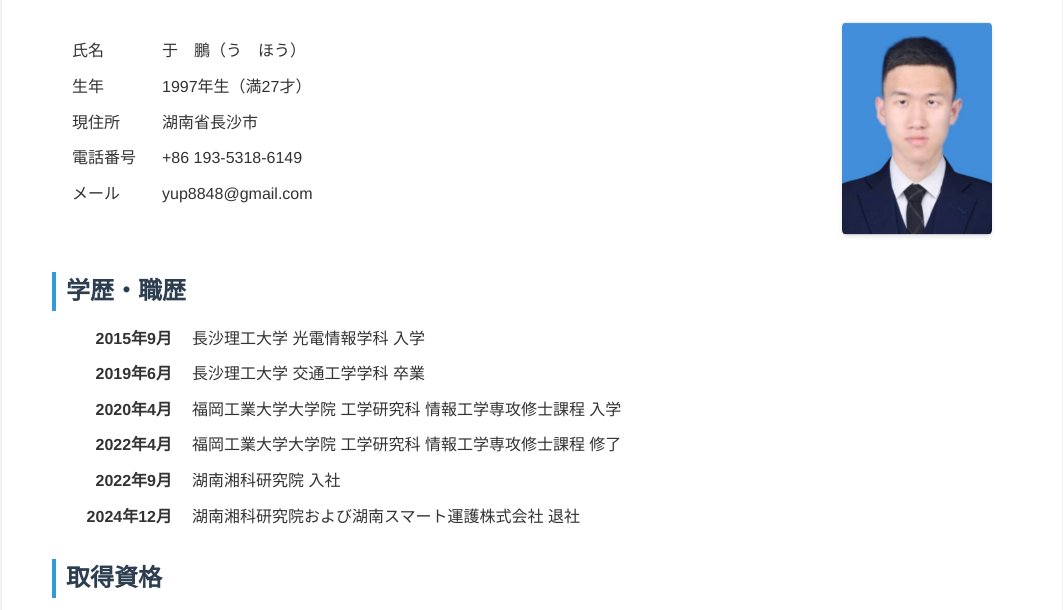
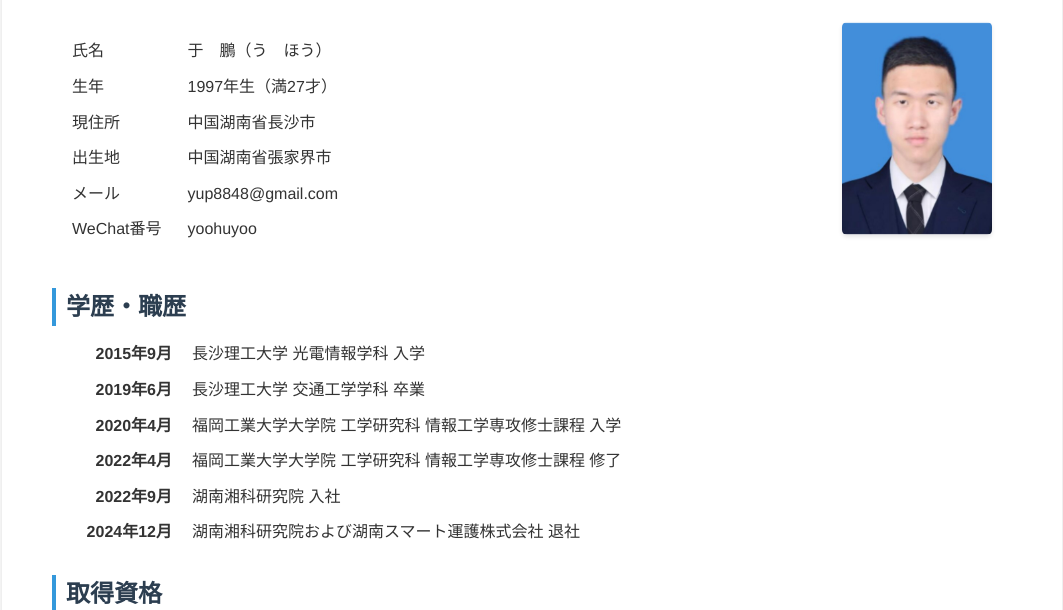
Before and after one commit to yup8848/yupeng.github.io, a plain HTML site: page index.html in a window 1280 px wide. Shown: the part 134-744 px from the top of the page, without its empty margins (108-1171 px from the left). Drawn offline with Linux system fonts and the light colour scheme.

Commit message:
Update index.html
Signed-off-by: yup8848 <53653523+yup8848@users.noreply.github.com>

```diff
--- a/index.html
+++ b/index.html
@@ -99,11 +99,13 @@
                         <dt style="margin-right: 1em;">生年</dt>
                         <dd style="margin: 0;">1997年生（満27才）</dd>
                         <dt style="margin-right: 1em;">現住所</dt>
-                        <dd style="margin: 0;">湖南省長沙市</dd>
-                        <dt style="margin-right: 1em;">電話番号</dt>
-                        <dd style="margin: 0;">+86 193-5318-6149</dd>
+                        <dd style="margin: 0;">中国湖南省長沙市</dd>
+                        <dt style="margin-right: 1em;">出生地</dt>
+                        <dd style="margin: 0;">中国湖南省張家界市</dd>
                         <dt style="margin-right: 1em;">メール</dt>
                         <dd style="margin: 0;">yup8848@gmail.com</dd>
+                        <dt style="margin-right: 1em;">WeChat番号</dt>
+                        <dd style="margin: 0;">yoohuyoo</dd>
                     </dl>
                 </div>
                 <div style="flex-shrink: 0;">
```
